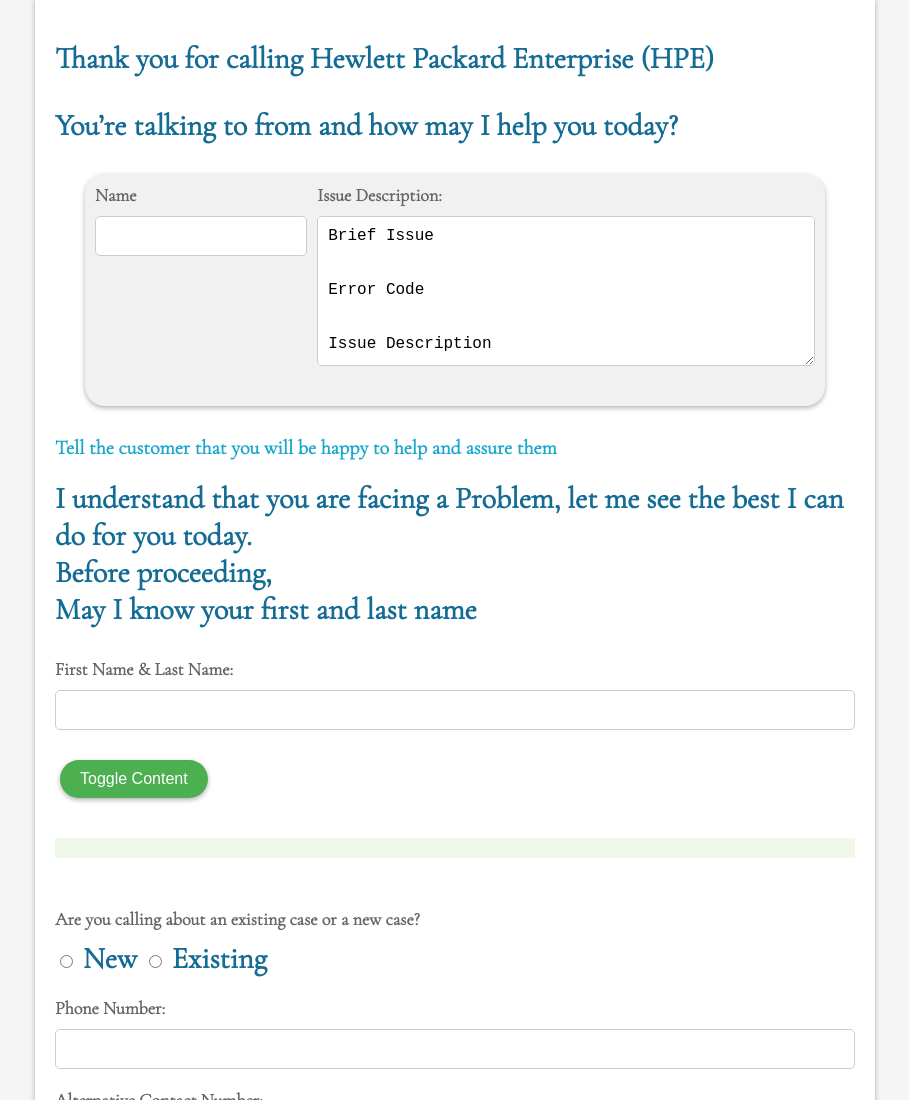
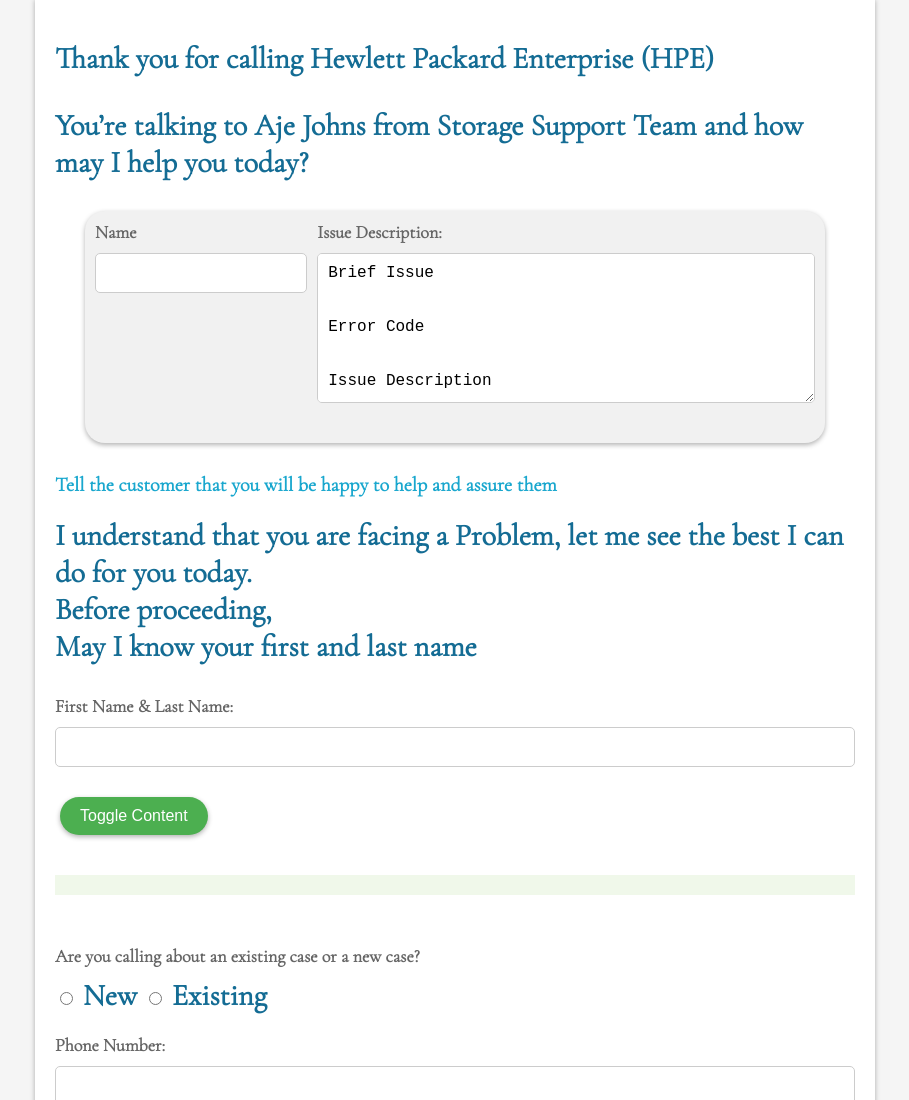
Before and after one commit to aje-io/callScriptV2, a plain HTML site: page callForum/index.html in a window 1280 px wide. Shown: the top 1100 px of the page, without its empty margins (185-1094 px from the left). Drawn offline with nearby package versions, Linux system fonts and the light colour scheme.

Commit message:
name added

```diff
--- a/callForum/index.html
+++ b/callForum/index.html
@@ -7,7 +7,7 @@
 <body>
 	<form class="container">
 		<h1>Thank you for calling Hewlett Packard Enterprise (HPE)</h1>
-		<h1>You’re talking to <span id="name"></span> from <span id="team"></span> and how may I help you today?</hi>
+		<h1>You’re talking to <span id="name">Aje Johns</span> from <span id="team">Storage Support Team</span> and how may I help you today?</hi>
 
 		<div class="sticky issue-description">
 		<div class="form-group flex">
```
